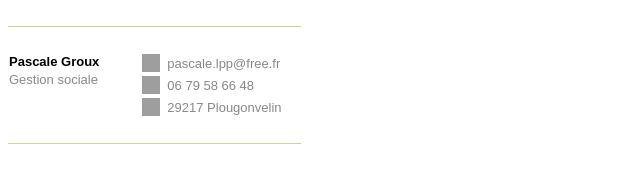
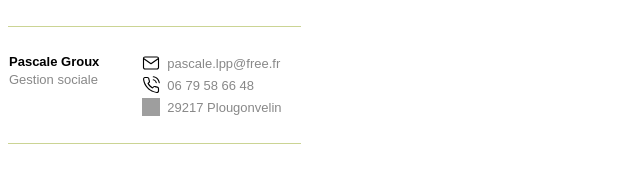
Before and after one commit to valgroux/signature, a plain HTML site: page index.html in a window 1280 px wide. Shown: the top 171 px of the page, 0-640 px from the left. Drawn offline with Linux system fonts and the light colour scheme; grey boxes are pictures that could not be loaded.

Commit message:
add icons

```diff
--- a/index.html
+++ b/index.html
@@ -98,7 +98,7 @@
                       >
                         <p style="margin: 1px">
                           <img
-                            src="https://vgserv.alwaysdata.net/icon_mail.png"
+                            src="/icons/icon_mail.svg"
                             alt=""
                             width="18"
                             height="18"
@@ -161,7 +161,7 @@
                       >
                         <p style="margin: 1px">
                           <img
-                            src="https://vgserv.alwaysdata.net/icon_phone.png"
+                            src="/icons/icon_phone.svg"
                             alt=""
                             width="18"
                             height="18"
```
Also changed, not shown: icons/icon_linkedin.svg (added), icons/icon_mail.svg (added), icons/icon_phone.svg (added), icons/icon_pin.svg (added).
